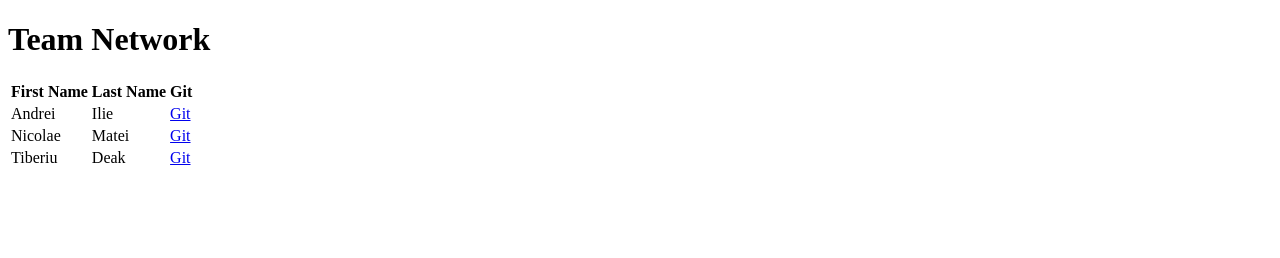
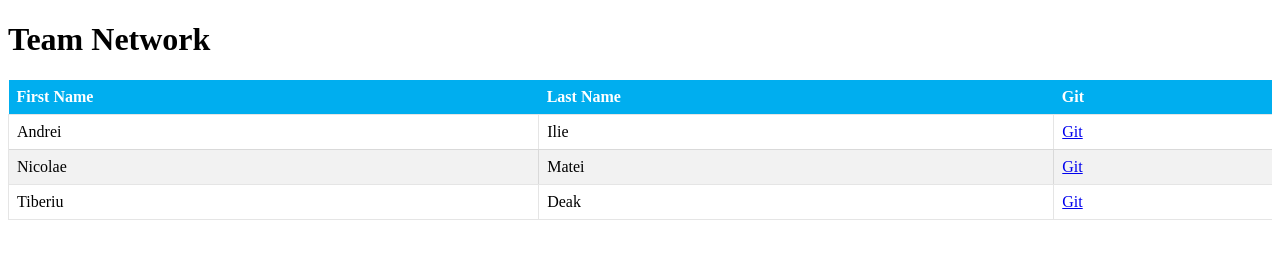
Before and after one commit to deaktiberiu/team-networking, a plain HTML site: page index.html in a window 1280 px wide. Drawn offline with Linux system fonts and the light colour scheme.

Commit message:
simple style for thable

```diff
--- a/functions.js
+++ b/functions.js
@@ -8,7 +8,7 @@ function getPersonsHtml (persons) {
     }
 
 function getPersonHtml (person) {
-    return    `<tr>
+    return `<tr>
                 <td>${person.firstName}</td>
                 <td>${person.lastName}</td>
                 <td><a target="_blank" href="https://github.com/${person.gitHub}">Git</a></td>
--- a/index.html
+++ b/index.html
@@ -2,7 +2,7 @@
 <html>
 <head>
     <title>Team Network</title>
-
+    <link rel="stylesheet" href="style.css">
 </head>
 <body>
 
--- /dev/null
+++ b/style.css
@@ -0,0 +1,25 @@
+#list {
+    border-collapse: collapse;
+    width: 100%;
+}
+
+#list th, td {
+    text-align: left;
+    padding: 8px;
+}
+
+#list tr:nth-child(even){background-color: #f2f2f2}
+
+#list th {
+    background-color: #00aeef;
+    color: white;
+}
+
+#list tr {
+    border-bottom:1px solid rgba(0,0,0,0.1);
+}
+
+#list td {
+
+    border-left:1px solid rgba(0,0,0,0.1);
+}
```
